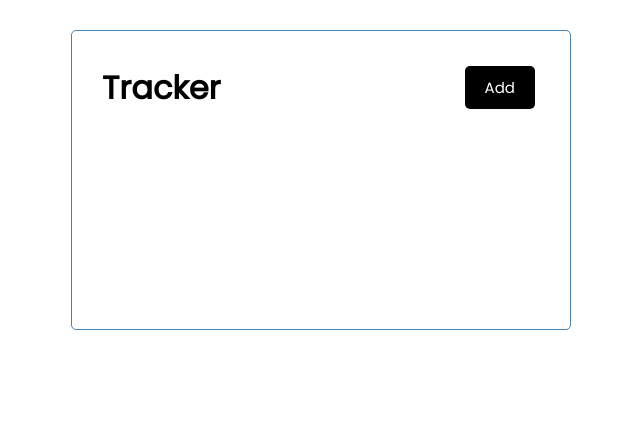
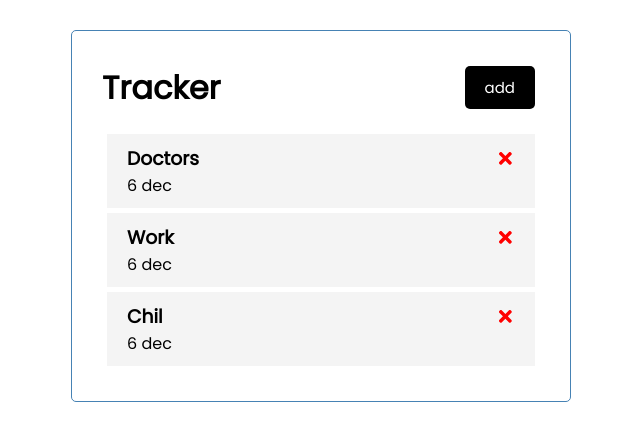
Before and after one commit to i-doshechnikow/react-task-tracker, a React (Create React App) app in the folder task-tracker/: page / in a window 1280 px wide. Shown: the top 440 px of the page, without its empty margins (319-959 px from the left). Built offline with nearby package versions, Linux system fonts and the light colour scheme.

Commit message:
add simple init state, and add posible to delete task

```diff
--- a/task-tracker/package.json
+++ b/task-tracker/package.json
@@ -8,6 +8,7 @@
     "@testing-library/user-event": "^12.1.10",
     "react": "^17.0.2",
     "react-dom": "^17.0.2",
+    "react-icons": "^4.3.1",
     "react-scripts": "4.0.3",
     "web-vitals": "^1.0.1"
   },
--- a/task-tracker/public/index.html
+++ b/task-tracker/public/index.html
@@ -10,7 +10,7 @@
       content="Web site created using create-react-app"
     />
     <link rel="apple-touch-icon" href="%PUBLIC_URL%/logo192.png" />
-    <title>Task Tracker</title>
+    <title>Tasks Tracker</title>
   </head>
   <body>
     <noscript>You need to enable JavaScript to run this app.</noscript>
--- a/task-tracker/src/App.js
+++ b/task-tracker/src/App.js
@@ -1,10 +1,23 @@
 import './App.css';
 import Header from "./components/Header";
+import Tasks from "./components/Tasks";
+import { useState } from "react";
 
 function App() {
+    const [tasks, setTasks] = useState([
+        {id: 1, text: 'Doctors', day: '6 dec', reminder: true},
+        {id: 2, text: 'Work', day: '6 dec', reminder: true},
+        {id: 3, text: 'Chil', day: '6 dec', reminder: false},
+    ]);
+
+    const deleteTask = (id) => {
+        setTasks(tasks.filter(el => el.id !== id))
+    }
+
     return (
         <div className={'container'}>
             <Header title={'Tracker'}/>
+            {tasks.length > 0 ? <Tasks tasks={tasks} deleteTask={deleteTask} /> : 'No Tasks'}
         </div>
     )
 }
--- /dev/null
+++ b/task-tracker/src/components/Button.js
@@ -0,0 +1,18 @@
+import PropTypes from 'prop-types'
+
+const Button = (props) => {
+    return <button onClick={props.onClick} className={'btn'} style={{color: props.color}}>{props.text}</button>
+}
+
+Button.defaultProps = {
+    color: 'red',
+    text: 'Add',
+    onClick: () => {},
+}
+
+Button.propTypes = {
+    color: PropTypes.string,
+    text: PropTypes.string,
+    onClick: PropTypes.func.isRequired,
+}
+export default Button;
--- a/task-tracker/src/components/Header.js
+++ b/task-tracker/src/components/Header.js
@@ -1,16 +1,21 @@
 import PropTypes from 'prop-types';
+import Button from "./Button";
 
 const Header = (props) => {
+    const onClick = () => {
+        console.log('hi!');
+    }
+
     return (
         <div className={'header'}>
             <h1>{props.title}</h1>
-            <button className={'btn'}>Add</button>
+            <Button text={'add'} color={'white'} onClick={onClick}/>
         </div>
     )
 };
 
 Header.defaultProps = {
-    title: 'Task Tracker'
+    title: 'Tasks Tracker'
 }
 
 Header.propTypes = {
--- /dev/null
+++ b/task-tracker/src/components/Task.js
@@ -0,0 +1,13 @@
+import { FaTimes } from "react-icons/fa";
+
+const Task = (props) => {
+    const { task, deleteTask } = props;
+    return (
+        <div className={'task'}>
+            <h3>{task.text} <FaTimes style={{color: 'red', cursor: 'pointer'}} onClick={() => {deleteTask(task.id)}}/></h3>
+            <p>{task.day}</p>
+        </div>
+    )
+}
+
+export default Task;
--- /dev/null
+++ b/task-tracker/src/components/Tasks.js
@@ -0,0 +1,16 @@
+import Task from "./Task";
+
+const Tasks = (props) => {
+    const { tasks, deleteTask } = props;
+    return (
+        <>
+            {tasks.map(task => {
+                return (
+                    <Task key={task.id} task={task} deleteTask={deleteTask}/>
+                )
+            })}
+        </>
+    )
+}
+
+export default Tasks;
```
Also changed, not shown: 1 other file (tests, documents, lock files or other folders).
